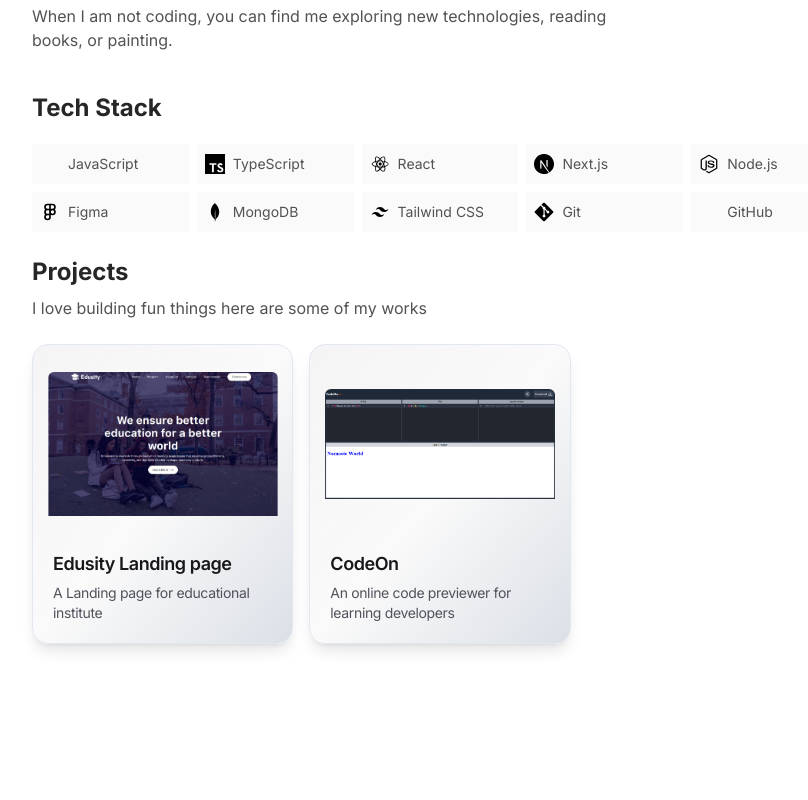
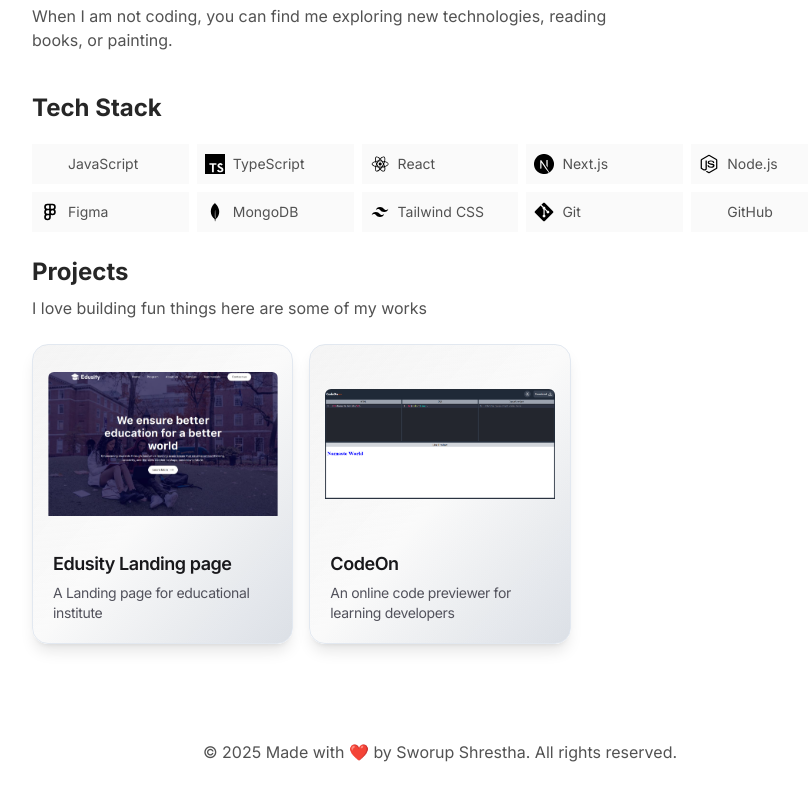
Before and after one commit to SSworup77/sworup-shrestha-portfolio, a Next.js app: page / in a window 1280 px wide. Shown: the part 236-1036 px from the top of the page, without its empty margins (200-1008 px from the left). Built offline with nearby package versions, Linux system fonts and the light colour scheme.

Commit message:
Added a damn good footer

```diff
--- /dev/null
+++ b/app/components/footer/Footer.tsx
@@ -0,0 +1,11 @@
+import React from 'react'
+
+const Footer = () => {
+  return (
+    <footer className='flex mt-20 items-center justify-center pt-4 max-w-4xl '>
+        <p className='text-secondary'>© 2025 Made with ❤️ by Sworup Shrestha. All rights reserved.</p>
+    </footer>
+  )
+}
+
+export default Footer
--- a/app/page.tsx
+++ b/app/page.tsx
@@ -2,11 +2,12 @@ import Image from "next/image";
 import Container from "./components/container";
 import Projects from "./components/Projects";
 import TechStack from "./components/TechStack";
+import Footer from "./components/footer/Footer";
 
 export default function Home() {
 	return (
 		<div className="flex min-h-screen items-start justify-start ">
-			<Container className="min-h-[200vh] p-4 md:p-10">
+			<Container className="min-h-screen p-4 md:p-10">
 				<h1 className="font-bold tracking-tight text-2xl md:text-4xl sm:text-3xl md:mt-14 sm:mt-15 xs:mt-30 text-primary">
 					Hello there!
 				</h1>
@@ -22,6 +23,7 @@ export default function Home() {
 				</p>
 				<TechStack />
 				<Projects />
+				<Footer/>
 			</Container>
 		</div>
 	);
```
